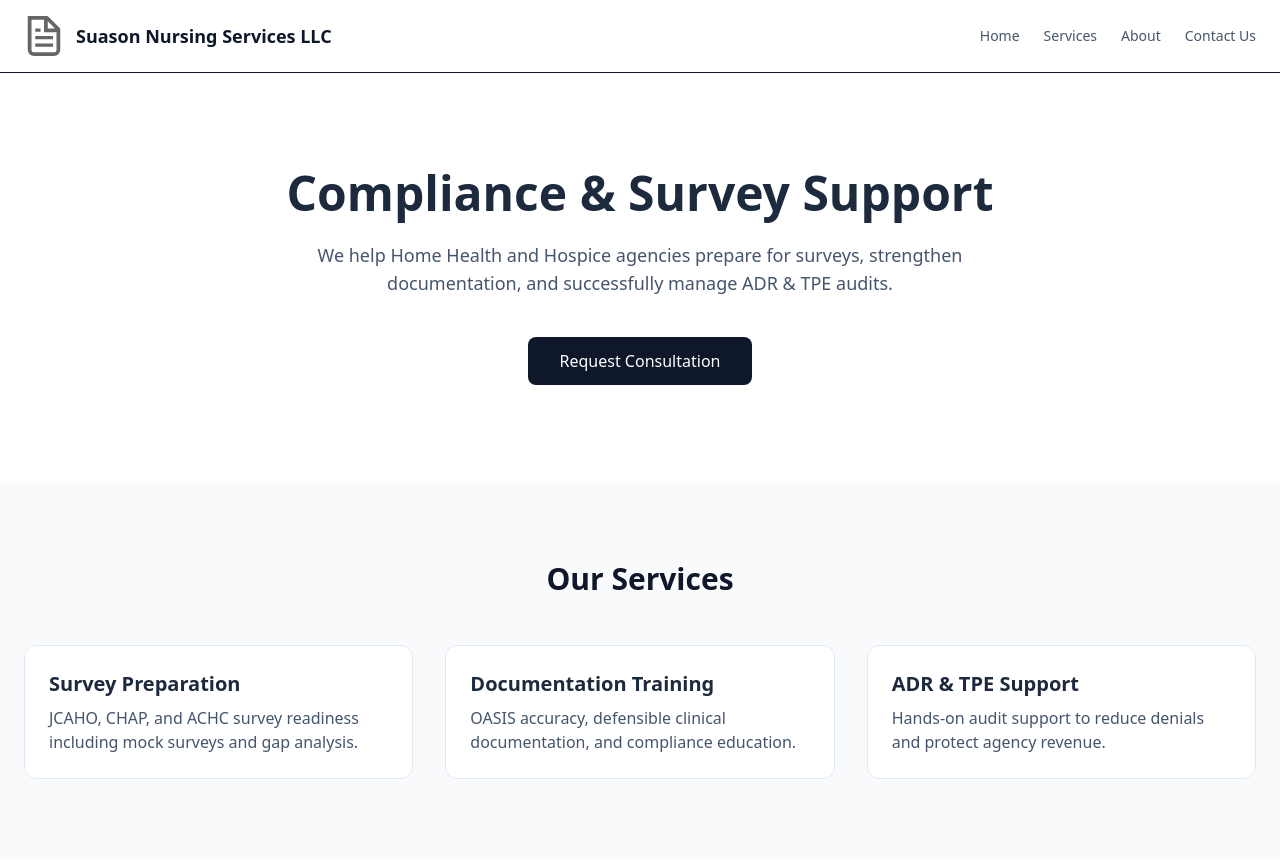
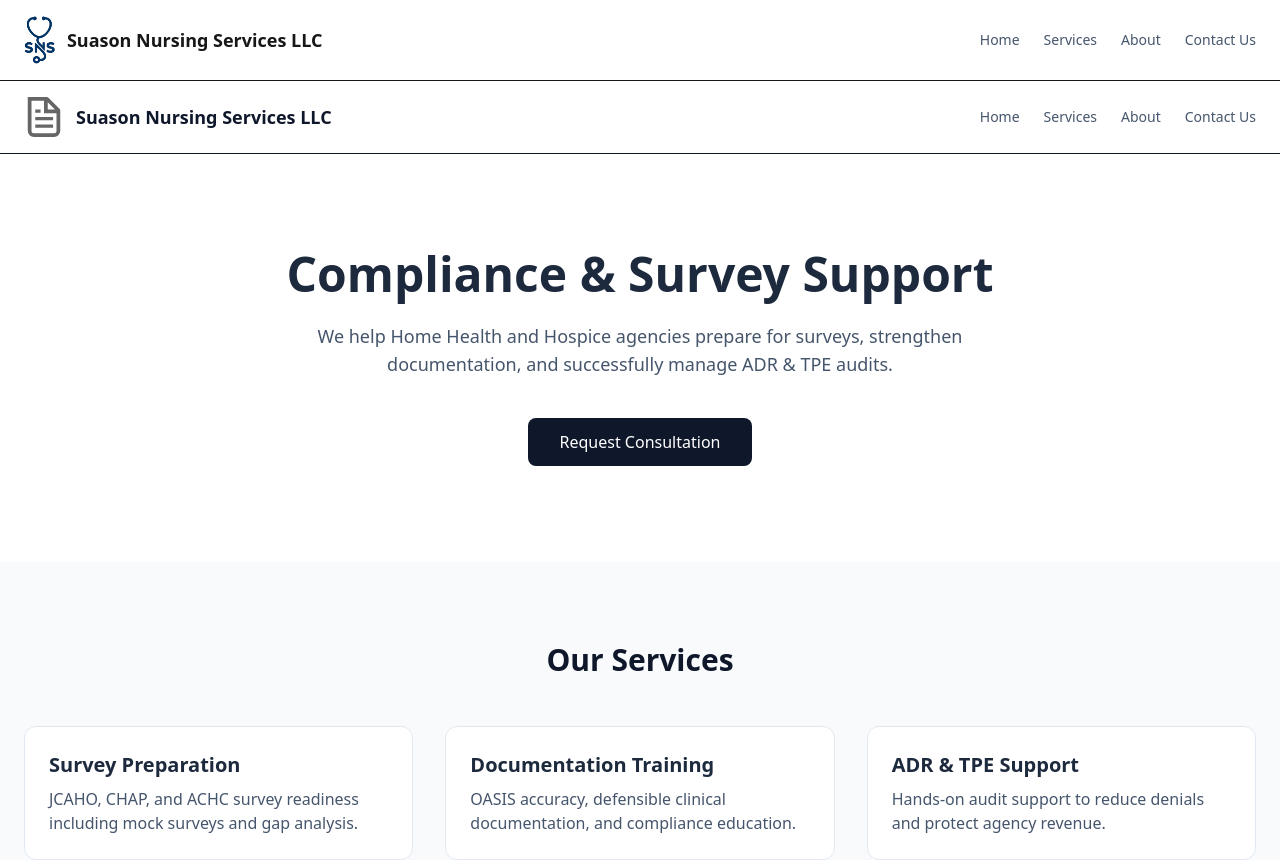
Before and after one commit to suasonns/suasonns-site, a Next.js app: page / in a window 1280 px wide. Shown: the top 860 px of the page. Built offline with nearby package versions, Linux system fonts and the light colour scheme.

Commit message:
Mount header in layout and fix logo rendering

```diff
--- a/app/layout.tsx
+++ b/app/layout.tsx
@@ -1,25 +1,23 @@
+import Header from "../components/Header";
 import "./globals.css";
 import type { Metadata } from "next";
 
 export const metadata: Metadata = {
   title: "Suason Nursing Services LLC",
-  description: "Compliance and survey support for Home Health and Hospice agencies",
+  description:
+    "Compliance and survey support for Home Health and Hospice agencies",
 };
-
-import { ReactNode } from "react";
 
 export default function RootLayout({
   children,
 }: {
-  children: ReactNode;
+  children: React.ReactNode;
 }) {
   return (
     <html lang="en">
-      <head>
-        <meta name="viewport" content="width=device-width, initial-scale=1" />
-      </head>
-      <body>
-        <div className="min-h-screen flex flex-col">{children}</div>
+      <body className="min-h-screen flex flex-col">
+        <Header />
+        {children}
       </body>
     </html>
   );
--- a/components/Header.tsx
+++ b/components/Header.tsx
@@ -8,6 +8,8 @@ export default function Header() {
           <img
             src="/sns-logo.svg"
             alt="SNS Logo"
+            width={48}
+            height={48}
             className="h-12 w-auto"
           />
           <span className="font-semibold text-lg">
```
